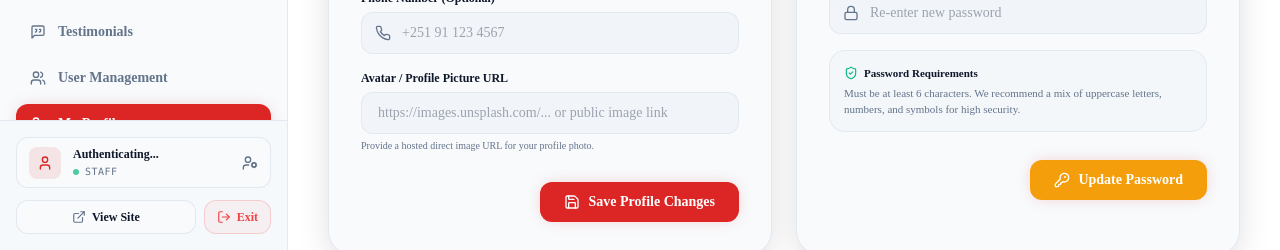
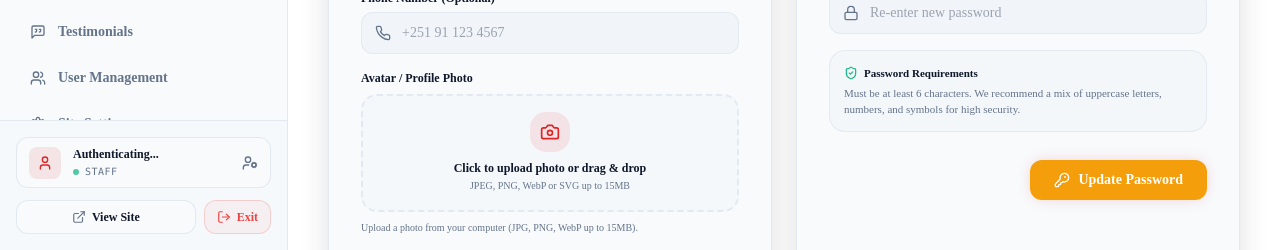
Before and after one commit to yopeman/gt-printing-press-website, a Next.js app: page /admin/profile in a window 1280 px wide. Shown: the part 550-800 px from the top of the page. Built offline with nearby package versions, Linux system fonts and the light colour scheme; no server answers.

Commit message:
feat: add single image uploader component and prevent self-modification in user management

```diff
--- a/src/app/admin/(dashboard)/layout.tsx
+++ b/src/app/admin/(dashboard)/layout.tsx
@@ -132,11 +132,6 @@ export default function AdminDashboardLayout({
       href: "/admin/users",
       icon: Users,
       adminOnly: true,
-    },
-    {
-      label: "My Profile",
-      href: "/admin/profile",
-      icon: UserCog,
     },
     {
       label: "Site Settings",
--- a/src/app/admin/(dashboard)/profile/page.tsx
+++ b/src/app/admin/(dashboard)/profile/page.tsx
@@ -24,6 +24,7 @@ import {
   Layers,
   ExternalLink,
 } from "lucide-react";
+import { SingleImageUploader } from "@/components/admin/single-image-uploader";
 
 interface UserProfile {
   _id: string;
@@ -335,21 +336,12 @@ export default function AdminProfilePage() {
               </div>
             </div>
 
-            <div>
-              <label className="block font-semibold text-foreground mb-1.5">
-                Avatar / Profile Picture URL
-              </label>
-              <input
-                type="url"
-                value={personalData.avatarUrl}
-                onChange={(e) => setPersonalData({ ...personalData, avatarUrl: e.target.value })}
-                placeholder="https://images.unsplash.com/... or public image link"
-                className="w-full px-4 py-2.5 rounded-xl bg-surface-secondary border border-border text-foreground text-sm focus:outline-none focus:ring-2 focus:ring-primary/40"
-              />
-              <span className="text-[10px] text-foreground-muted mt-1 block">
-                Provide a hosted direct image URL for your profile photo.
-              </span>
-            </div>
+            <SingleImageUploader
+              value={personalData.avatarUrl}
+              onChange={(url) => setPersonalData({ ...personalData, avatarUrl: url })}
+              label="Avatar / Profile Photo"
+              description="Upload a photo from your computer (JPG, PNG, WebP up to 15MB)."
+            />
 
             <div className="pt-3 flex items-center justify-end">
               <button
--- a/src/app/admin/(dashboard)/users/page.tsx
+++ b/src/app/admin/(dashboard)/users/page.tsx
@@ -25,7 +25,10 @@ import {
   UserCheck,
   UserX,
   Sparkles,
+  ExternalLink,
 } from "lucide-react";
+import Link from "next/link";
+import { SingleImageUploader } from "@/components/admin/single-image-uploader";
 
 interface StaffUser {
   _id: string;
@@ -144,6 +147,10 @@ export default function AdminUsersPage() {
 
   // Open Edit Modal
   const openEditModal = (u: StaffUser) => {
+    if (currentUser && (currentUser.userId === u._id || currentUser._id === u._id || currentUser.email === u.email)) {
+      showToast("error", "You cannot edit your own account from User Management. Please use My Profile.");
+      return;
+    }
     setEditingUser(u);
     setFormData({
       name: u.name,
@@ -183,6 +190,10 @@ export default function AdminUsersPage() {
   const handleEditSubmit = async (e: React.FormEvent) => {
     e.preventDefault();
     if (!editingUser) return;
+    if (currentUser && (currentUser.userId === editingUser._id || currentUser._id === editingUser._id || currentUser.email === editingUser.email)) {
+      showToast("error", "You cannot edit your own account from User Management. Please use My Profile.");
+      return;
+    }
     setFormSubmitting(true);
     try {
       const payload: any = {
@@ -217,8 +228,8 @@ export default function AdminUsersPage() {
 
   // Quick Toggle Active Status
   const handleToggleActive = async (u: StaffUser) => {
-    if (currentUser && currentUser.userId === u._id) {
-      showToast("error", "You cannot deactivate your own active session");
+    if (currentUser && (currentUser.userId === u._id || currentUser._id === u._id || currentUser.email === u.email)) {
+      showToast("error", "You cannot modify your own account status here. Please use My Profile.");
       return;
     }
     const nextState = u.active === false ? true : false;
@@ -245,6 +256,10 @@ export default function AdminUsersPage() {
   const handlePasswordResetSubmit = async (e: React.FormEvent) => {
     e.preventDefault();
     if (!passwordResetUser) return;
+    if (currentUser && (currentUser.userId === passwordResetUser._id || currentUser._id === passwordResetUser._id || currentUser.email === passwordResetUser.email)) {
+      showToast("error", "You cannot reset your own password here. Please use My Profile.");
+      return;
+    }
     if (newPassword.length < 6) {
       showToast("error", "New password must be at least 6 characters");
       return;
@@ -272,6 +287,10 @@ export default function AdminUsersPage() {
   // Handle Delete User
   const handleDeleteUser = async () => {
     if (!deletingUser) return;
+    if (currentUser && (currentUser.userId === deletingUser._id || currentUser._id === deletingUser._id || currentUser.email === deletingUser.email)) {
+      showToast("error", "You cannot delete your own account.");
+      return;
+    }
     setFormSubmitting(true);
     try {
       const res = await fetch(`/api/admin/users/${deletingUser._id}`, {
@@ -540,16 +559,24 @@ export default function AdminUsersPage() {
 
                       {/* Status Toggle / Badge */}
                       <td className="py-4 px-4">
+                        {isSelf ? (
+                          <div
+                            className="inline-flex items-center gap-1.5 px-2.5 py-1 rounded-full text-[11px] font-semibold border bg-emerald-500/10 border-emerald-500/25 text-emerald-600 dark:text-emerald-400 select-none cursor-default"
+                            title="Active administrative session"
+                          >
+                            <span className="w-1.5 h-1.5 rounded-full bg-emerald-500 animate-pulse" />
+                            <span>Active (You)</span>
+                          </div>
+                        ) : (
                           <button
                             type="button"
                             onClick={() => handleToggleActive(u)}
-                          disabled={isSelf}
-                          title={isSelf ? "You cannot deactivate your own account" : "Click to toggle active state"}
+                            title="Click to toggle active state"
                             className={`inline-flex items-center gap-1.5 px-2.5 py-1 rounded-full text-[11px] font-semibold border transition-all ${
                               isActive
                                 ? "bg-emerald-500/10 border-emerald-500/25 text-emerald-600 dark:text-emerald-400 hover:bg-emerald-500/20"
                                 : "bg-red-500/10 border-red-500/25 text-red-600 dark:text-red-400 hover:bg-red-500/20"
-                          } ${isSelf ? "cursor-default opacity-85" : "cursor-pointer"}`}
+                            } cursor-pointer`}
                           >
                             <span
                               className={`w-1.5 h-1.5 rounded-full ${
@@ -558,6 +585,7 @@ export default function AdminUsersPage() {
                             />
                             <span>{isActive ? "Active" : "Deactivated"}</span>
                           </button>
+                        )}
                       </td>
 
                       {/* Activity & Joined */}
@@ -581,6 +609,16 @@ export default function AdminUsersPage() {
 
                       {/* Actions */}
                       <td className="py-4 px-4 text-right">
+                        {isSelf ? (
+                          <Link
+                            href="/admin/profile"
+                            className="inline-flex items-center gap-1.5 px-3 py-1.5 rounded-xl bg-surface-secondary hover:bg-primary hover:text-white border border-border text-foreground text-xs font-semibold transition-all shadow-xs"
+                            title="Manage your credentials in My Profile"
+                          >
+                            <span>My Profile</span>
+                            <ExternalLink className="w-3.5 h-3.5" />
+                          </Link>
+                        ) : (
                           <div className="inline-flex items-center gap-1.5">
                             <button
                               type="button"
@@ -603,7 +641,6 @@ export default function AdminUsersPage() {
                               <KeyRound className="w-3.5 h-3.5" />
                             </button>
 
-                          {!isSelf && (
                             <button
                               type="button"
                               onClick={() => setDeletingUser(u)}
@@ -612,8 +649,8 @@ export default function AdminUsersPage() {
                             >
                               <Trash2 className="w-3.5 h-3.5" />
                             </button>
+                          </div>
                         )}
-                        </div>
                       </td>
                     </tr>
                   );
@@ -753,18 +790,12 @@ export default function AdminUsersPage() {
                 </div>
               </div>
 
-              <div>
-                <label className="block font-semibold text-foreground mb-1.5">
-                  Avatar / Profile Photo URL (Optional)
-                </label>
-                <input
-                  type="url"
+              <SingleImageUploader
                 value={formData.avatarUrl}
-                  onChange={(e) => setFormData({ ...formData, avatarUrl: e.target.value })}
-                  placeholder="https://..."
-                  className="w-full px-4 py-2.5 rounded-xl bg-surface-secondary border border-border text-foreground text-sm focus:outline-none focus:ring-2 focus:ring-primary/40"
+                onChange={(url) => setFormData({ ...formData, avatarUrl: url })}
+                label="Avatar / Profile Photo (Optional)"
+                description="Upload a photo from your computer (JPG, PNG, WebP up to 15MB)."
               />
-              </div>
 
               {/* Active Toggle */}
               <div className="flex items-center justify-between p-3.5 rounded-2xl bg-surface-secondary border border-border">
@@ -934,18 +965,12 @@ export default function AdminUsersPage() {
                 />
               </div>
 
-              <div>
-                <label className="block font-semibold text-foreground mb-1.5">
-                  Avatar / Photo URL
-                </label>
-                <input
-                  type="url"
+              <SingleImageUploader
                 value={formData.avatarUrl}
-                  onChange={(e) => setFormData({ ...formData, avatarUrl: e.target.value })}
-                  placeholder="https://..."
-                  className="w-full px-4 py-2.5 rounded-xl bg-surface-secondary border border-border text-foreground text-sm focus:outline-none focus:ring-2 focus:ring-primary/40"
+                onChange={(url) => setFormData({ ...formData, avatarUrl: url })}
+                label="Avatar / Profile Photo (Optional)"
+                description="Upload a photo from your computer (JPG, PNG, WebP up to 15MB)."
               />
-              </div>
 
               {/* Active Toggle */}
               <div className="flex items-center justify-between p-3.5 rounded-2xl bg-surface-secondary border border-border">
--- a/src/app/api/admin/users/[id]/route.ts
+++ b/src/app/api/admin/users/[id]/route.ts
@@ -52,6 +52,15 @@ export async function PATCH(
     }
 
     const { id } = params;
+
+    // Strict guard: Admin cannot modify their own account from User Management
+    if (id === session.userId) {
+      return NextResponse.json(
+        { error: "You cannot modify your own administrator account from User Management. Please use My Profile to update your credentials." },
+        { status: 400 }
+      );
+    }
+
     const body = await req.json();
 
     await dbConnect();
--- /dev/null
+++ b/src/components/admin/single-image-uploader.tsx
@@ -0,0 +1,215 @@
+"use client";
+
+import React, { useState, useRef } from "react";
+import {
+  Upload,
+  Camera,
+  Trash2,
+  Loader2,
+  AlertCircle,
+  CheckCircle2,
+  User,
+  Image as ImageIcon,
+} from "lucide-react";
+
+interface SingleImageUploaderProps {
+  value?: string;
+  onChange: (url: string) => void;
+  label?: string;
+  description?: string;
+  shape?: "avatar" | "square";
+}
+
+export function SingleImageUploader({
+  value,
+  onChange,
+  label = "Avatar / Profile Photo",
+  description = "Upload a photo from your computer (JPG, PNG, WebP up to 15MB).",
+  shape = "avatar",
+}: SingleImageUploaderProps) {
+  const [uploading, setUploading] = useState(false);
+  const [errorMsg, setErrorMsg] = useState<string | null>(null);
+  const [isDragging, setIsDragging] = useState(false);
+  const fileInputRef = useRef<HTMLInputElement>(null);
+
+  const processFile = async (file: File) => {
+    // Validate file type
+    const allowed = ["image/jpeg", "image/png", "image/webp", "image/gif", "image/svg+xml"];
+    if (!allowed.includes(file.type)) {
+      setErrorMsg("Please upload a valid image file (JPEG, PNG, WebP, GIF, or SVG)");
+      return;
+    }
+
+    // Validate size (15MB)
+    if (file.size > 15 * 1024 * 1024) {
+      setErrorMsg("Image size exceeds 15MB limit");
+      return;
+    }
+
+    setErrorMsg(null);
+    setUploading(true);
+
+    const formData = new FormData();
+    formData.append("file", file);
+
+    try {
+      const res = await fetch("/api/admin/upload", {
+        method: "POST",
+        body: formData,
+      });
+
+      const data = await res.json();
+      if (!res.ok) {
+        throw new Error(data.error || "Failed to upload image");
+      }
+
+      const uploadedUrl = data.url || (data.urls && data.urls[0]);
+      if (uploadedUrl) {
+        onChange(uploadedUrl);
+      }
+    } catch (err: any) {
+      setErrorMsg(err.message || "Failed to upload file");
+    } finally {
+      setUploading(false);
+      if (fileInputRef.current) {
+        fileInputRef.current.value = "";
+      }
+    }
+  };
+
+  const handleFileChange = (e: React.ChangeEvent<HTMLInputElement>) => {
+    const files = e.target.files;
+    if (files && files.length > 0) {
+      processFile(files[0]);
+    }
+  };
+
+  const handleDrop = (e: React.DragEvent) => {
+    e.preventDefault();
+    setIsDragging(false);
+    if (e.dataTransfer.files && e.dataTransfer.files.length > 0) {
+      processFile(e.dataTransfer.files[0]);
+    }
+  };
+
+  const handleDragOver = (e: React.DragEvent) => {
+    e.preventDefault();
+    setIsDragging(true);
+  };
+
+  const handleDragLeave = () => {
+    setIsDragging(false);
+  };
+
+  return (
+    <div className="space-y-2">
+      {label && (
+        <label className="block text-xs font-semibold text-foreground">
+          {label}
+        </label>
+      )}
+
+      {/* Hidden native file input */}
+      <input
+        ref={fileInputRef}
+        type="file"
+        accept="image/jpeg,image/png,image/webp,image/gif,image/svg+xml"
+        onChange={handleFileChange}
+        className="hidden"
+      />
+
+      {value ? (
+        /* Preview with Replace / Remove Actions */
+        <div className="flex items-center gap-4 p-3.5 rounded-2xl bg-surface-secondary/70 border border-border">
+          <div className="relative shrink-0">
+            <img
+              src={value}
+              alt="Uploaded avatar"
+              className={`object-cover border-2 border-primary/20 shadow-sm ${
+                shape === "avatar"
+                  ? "w-16 h-16 rounded-full"
+                  : "w-16 h-16 rounded-2xl"
+              }`}
+            />
+            {uploading && (
+              <div className="absolute inset-0 bg-black/60 rounded-full flex items-center justify-center">
+                <Loader2 className="w-5 h-5 text-white animate-spin" />
+              </div>
+            )}
+          </div>
+
+          <div className="flex-1 min-w-0 space-y-1">
+            <span className="text-xs font-bold text-foreground block truncate">
+              Photo uploaded successfully
+            </span>
+            <div className="flex items-center gap-2">
+              <button
+                type="button"
+                onClick={() => fileInputRef.current?.click()}
+                disabled={uploading}
+                className="px-3 py-1.5 rounded-xl bg-surface hover:bg-surface-secondary border border-border text-foreground text-xs font-semibold flex items-center gap-1.5 transition-colors disabled:opacity-50"
+              >
+                <Camera className="w-3.5 h-3.5 text-primary" />
+                <span>Change Photo</span>
+              </button>
+
+              <button
+                type="button"
+                onClick={() => onChange("")}
+                disabled={uploading}
+                className="px-3 py-1.5 rounded-xl bg-red-500/10 hover:bg-red-500/20 text-red-600 dark:text-red-400 border border-red-500/20 text-xs font-semibold flex items-center gap-1.5 transition-colors disabled:opacity-50"
+              >
+                <Trash2 className="w-3.5 h-3.5" />
+                <span>Remove</span>
+              </button>
+            </div>
+          </div>
+        </div>
+      ) : (
+        /* Empty Upload Dropzone */
+        <div
+          onDrop={handleDrop}
+          onDragOver={handleDragOver}
+          onDragLeave={handleDragLeave}
+          onClick={() => fileInputRef.current?.click()}
+          className={`cursor-pointer border-2 border-dashed rounded-2xl p-4 text-center transition-all ${
+            isDragging
+              ? "border-primary bg-primary/10"
+              : "border-border hover:border-primary/50 bg-surface-secondary/40 hover:bg-surface-secondary/70"
+          }`}
+        >
+          <div className="flex flex-col items-center justify-center space-y-2">
+            <div className="w-10 h-10 rounded-2xl bg-primary/10 text-primary flex items-center justify-center">
+              {uploading ? (
+                <Loader2 className="w-5 h-5 animate-spin" />
+              ) : (
+                <Camera className="w-5 h-5" />
+              )}
+            </div>
+            <div>
+              <span className="text-xs font-bold text-foreground block">
+                {uploading ? "Uploading image..." : "Click to upload photo or drag & drop"}
+              </span>
+              <span className="text-[10px] text-foreground-muted mt-0.5 block">
+                JPEG, PNG, WebP or SVG up to 15MB
+              </span>
+            </div>
+          </div>
+        </div>
+      )}
+
+      {errorMsg && (
+        <div className="p-2.5 rounded-xl bg-red-500/10 border border-red-500/20 text-red-600 dark:text-red-400 text-xs flex items-center gap-2">
+          <AlertCircle className="w-4 h-4 shrink-0" />
+          <span>{errorMsg}</span>
+        </div>
+      )}
+
+      {description && !errorMsg && !value && (
+        <span className="text-[10px] text-foreground-muted block">
+          {description}
+        </span>
+      )}
+    </div>
+  );
+}
```
Lines whose indentation alone changed are shown as unchanged.
